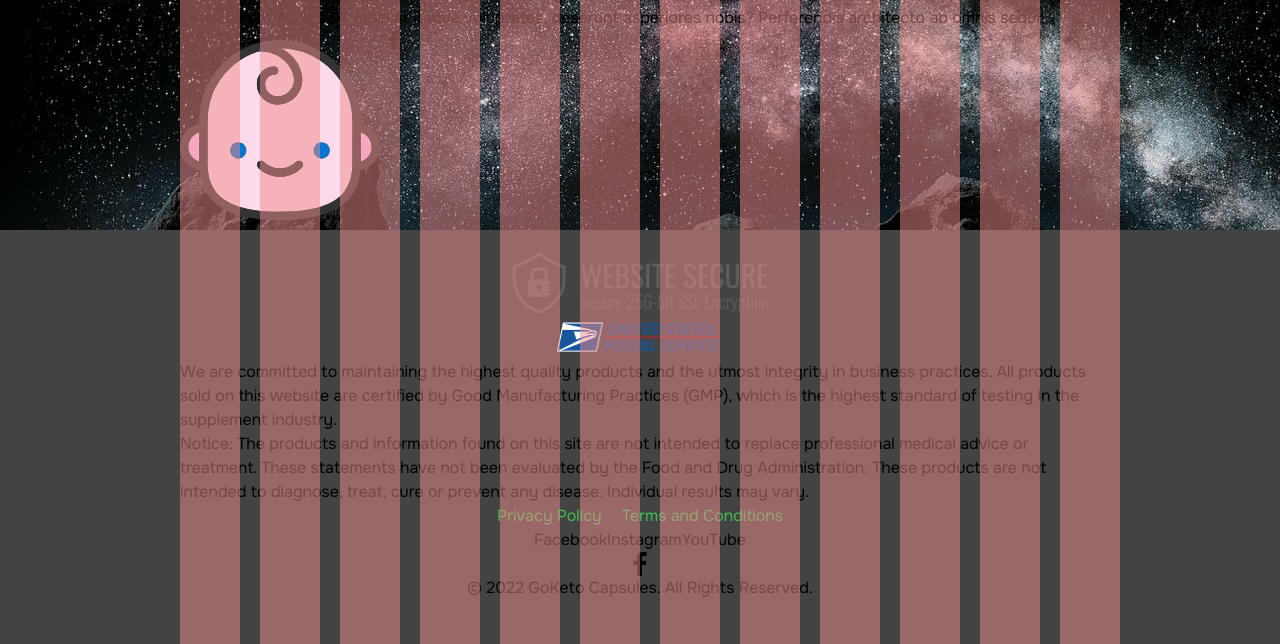
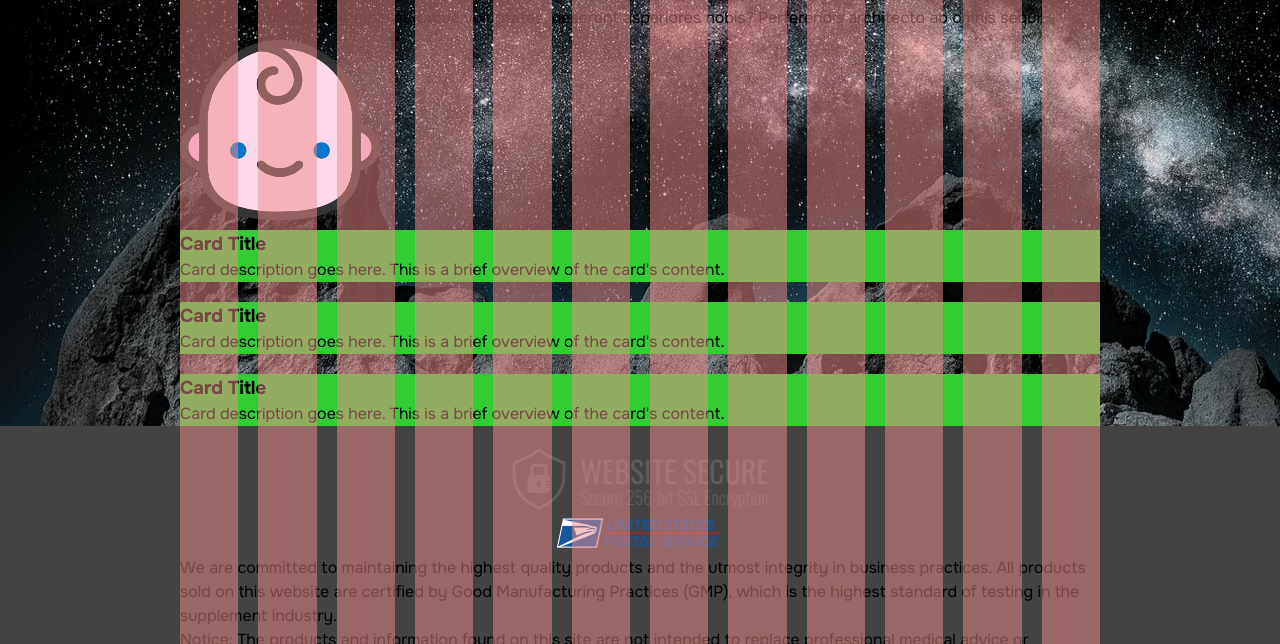
Before and after one commit to zion86/vite-starter-template, a website built with Vite: page src/index.html in a window 1280 px wide. Shown: the part 156-800 px from the top of the page. Built offline with nearby package versions, Linux system fonts and the light colour scheme.

Commit message:
Add card list component: implement HTML structure and SCSS styles for card list

```diff
--- a/src/components/commons/page-content/page-content.html
+++ b/src/components/commons/page-content/page-content.html
@@ -1,11 +1,15 @@
 <main class="page-content">
   <div class="container">
+
     <h1>Hello world</h1>
     <p>Lorem ipsum, dolor sit amet consectetur adipisicing elit. Voluptatum nemo cum totam, consequuntur modi accusamus in porro doloremque velit repellat itaque voluptates, deserunt asperiores nobis? Perferendis architecto ab omnis sequi!</p>
     <img width="200" height="200" src="./components/commons/page/smile.svg  " alt="smile icon">
     <svg width="20" height="20">
       <use xlink:href="./assets/images/svg/sprite.svg#facebook"></use>
     </svg>
+
+    <load src="/components/sections/card-list/card-list.html" />
+
   </div>
 </main>
 <!-- /.page-content -->
--- /dev/null
+++ b/src/components/sections/card-list/_card-list.scss
@@ -0,0 +1,19 @@
+@use '../../../styles/variables' as *;
+
+.card-list {
+  display: flex;
+  flex-direction: column;
+  gap: $gap;
+
+  &__item {
+    background-color: limegreen;
+  }
+
+  @media (min-width: $bp-sm) {}
+
+  @media (min-width: $bp-md) {}
+
+  @media (min-width: $bp-lg) {}
+
+  @media (min-width: $bp-xl) {}
+}
--- /dev/null
+++ b/src/components/sections/card-list/card-list.html
@@ -0,0 +1,25 @@
+<ul class="card-list">
+
+  <li class="card-list__item">
+    <div class="card-list__item-content">
+      <h3>Card Title</h3>
+      <p>Card description goes here. This is a brief overview of the card's content.</p>
+    </div>
+  </li>
+
+  <li class="card-list__item">
+    <div class="card-list__item-content">
+      <h3>Card Title</h3>
+      <p>Card description goes here. This is a brief overview of the card's content.</p>
+    </div>
+  </li>
+
+  <li class="card-list__item">
+    <div class="card-list__item-content">
+      <h3>Card Title</h3>
+      <p>Card description goes here. This is a brief overview of the card's content.</p>
+    </div>
+  </li>
+
+</ul>
+<!-- /.card-list -->
--- a/src/index.scss
+++ b/src/index.scss
@@ -20,3 +20,4 @@
 @forward "./components/extra/burger-menu/burger-menu";
 @forward "./components/extra/social-links/social-links";
 @forward "./components/extra/btn/btn";
+@forward "./components/sections/card-list/card-list";
--- a/src/styles/tools/_grid.scss
+++ b/src/styles/tools/_grid.scss
@@ -13,8 +13,7 @@ body::before {
 
   content: "";
   position: absolute;
-  // inset: 0 $gap 0 0;
-  inset: 0;
+  inset: 0 $gap 0 0;
   background-image: repeating-linear-gradient(to right, transparent 0 $gap, rgba(240, 140, 140, 0.5) $gap calc(100% / var(--columns)));
   z-index: 1;
 }
@@ -23,31 +22,27 @@ body::before {
 @media (min-width: $bp-sm) {
   body::before {
     --columns: 6;
-
-    max-width: $w-container-sm;
+    max-width: calc(#{$w-container-sm} - #{$gap});
   }
 }
 
 @media (min-width: $bp-md) {
   body::before {
     --columns: 9;
-
-    max-width: $w-container-md;
+    max-width: calc(#{$w-container-md} - #{$gap});
   }
 }
 
 @media (min-width: $bp-lg) {
   body::before {
     --columns: 12;
-
-    max-width: $w-container-lg;
+    max-width: calc(#{$w-container-lg} - #{$gap});
   }
 }
 
 @media (min-width: $bp-xl) {
   body::before {
     --columns: 12;
-
-    max-width: $w-container-xl;
+    max-width: calc(#{$w-container-xl} - #{$gap});
   }
 }
```
